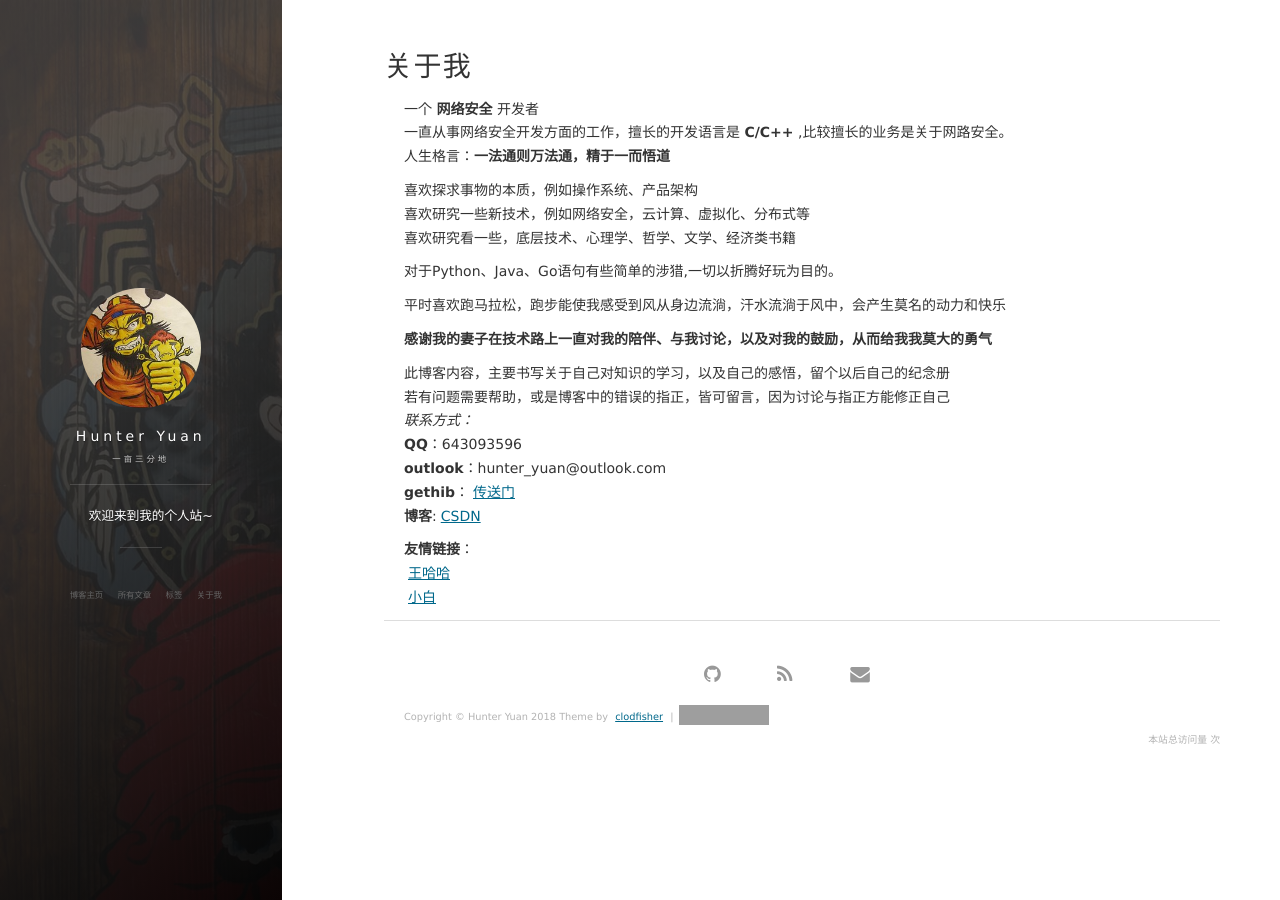
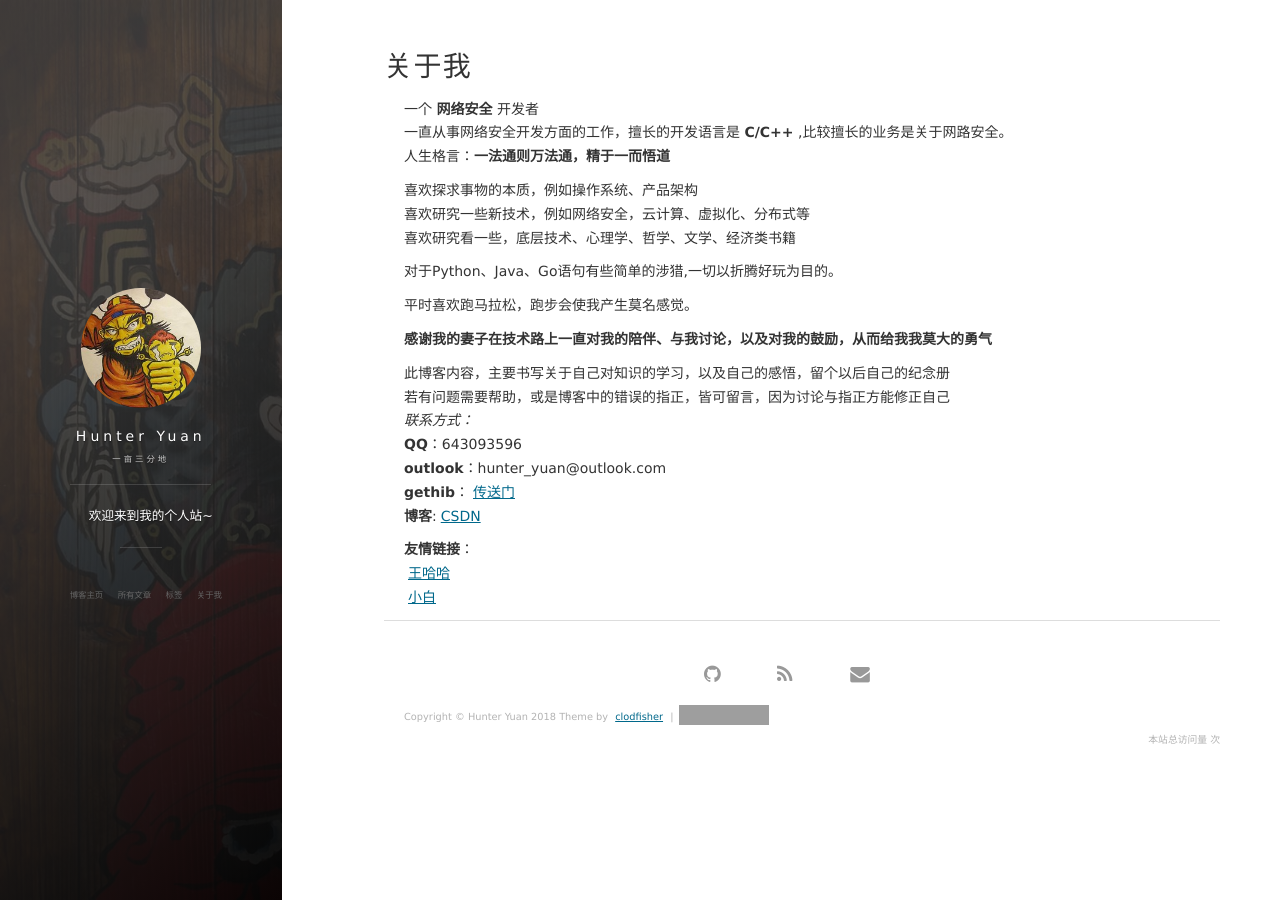
Before and after one commit to Clodfisher/Clodfisher.github.io, a Jekyll site: the page built from about.md, in a window 1280 px wide. Built offline with Jekyll 4.4.1, drawn with Linux system fonts in a browser that asks for light colours; nearby versions of some CDN libraries; comment, search, counter and statistics services are not loaded; grey boxes are pictures that could not be loaded.

Commit message:
change aboutme

```diff
--- a/about.md
+++ b/about.md
@@ -16,7 +16,7 @@ title: 关于我
 </p>
 
 <p>
-平时喜欢跑马拉松，跑步能使我感受到风从身边流淌，汗水流淌于风中，会产生莫名的动力和快乐
+平时喜欢跑马拉松，跑步会使我产生莫名感觉。
 </p>
 
 **感谢我的妻子在技术路上一直对我的陪伴、与我讨论，以及对我的鼓励，从而给我我莫大的勇气**
```
